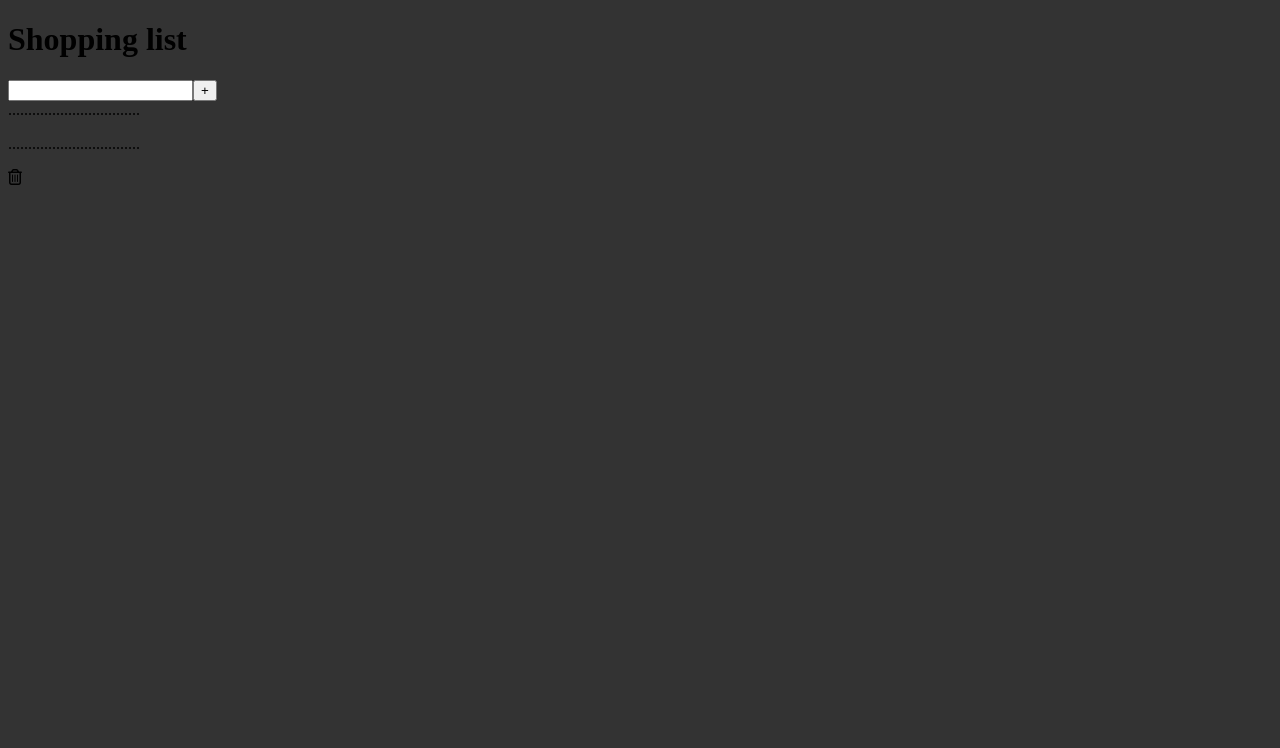
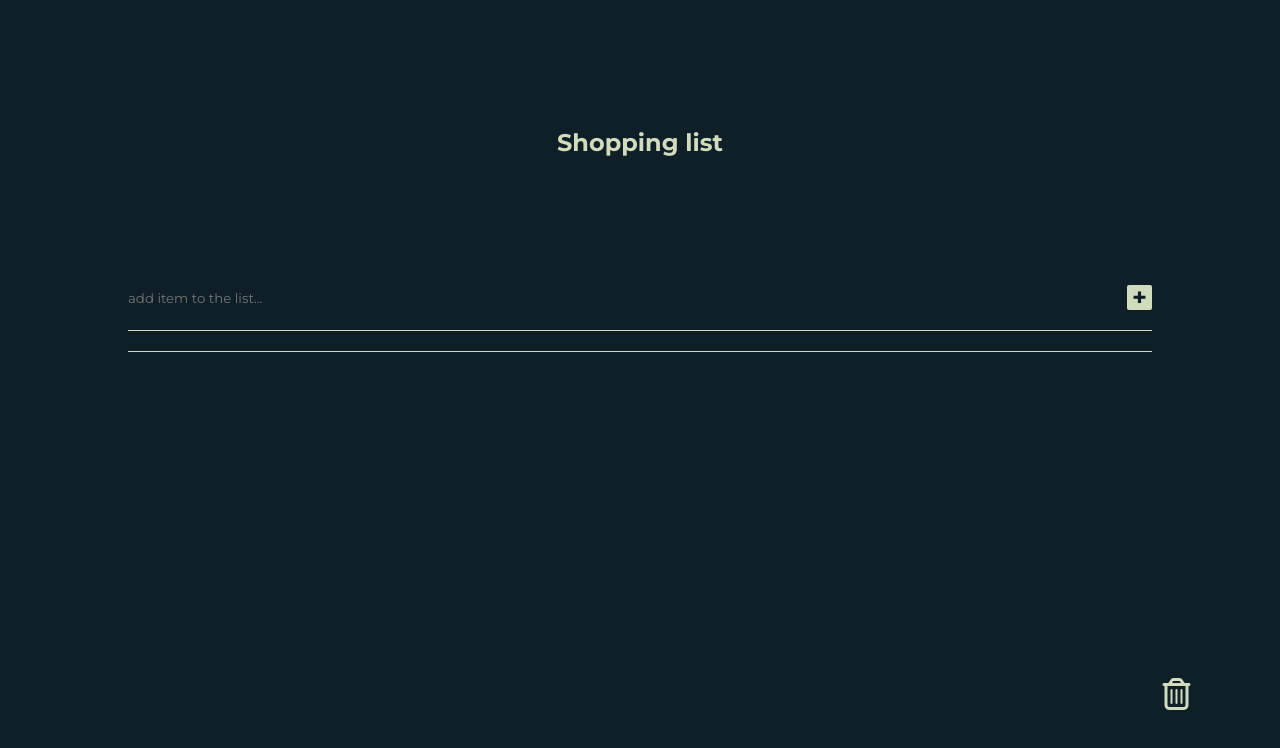
Before and after one commit to GorskiMaciej/shopping-list, a plain HTML site: page index.html in a window 1280 px wide. Drawn offline with Linux system fonts and the light colour scheme.

Commit message:
Adding style to app

```diff
--- a/index.html
+++ b/index.html
@@ -6,27 +6,27 @@
     <meta name="viewport" content="width=device-width, initial-scale=1.0">
     <meta http-equiv="X-UA-Compatible" content="ie=edge">
     <title>Shopping List</title>
+    <link href="https://fonts.googleapis.com/css?family=Montserrat:400,700&display=swap&subset=latin-ext"
+        rel="stylesheet">
     <link rel="stylesheet" href="style.css">
     <script src="https://kit.fontawesome.com/d7f104decb.js"></script>
 </head>
 
 <body>
-    <div class="wrapper">
-        <h1>Shopping list</h1>
-        <section>
-            <form action="">
-                <input type="text" class="addingItem"><button>+</button>
-            </form>
-            <div>
-                <div class="underline">.................................</div>
-                <ul class="toBuy"></ul>
-                <div class="underline">.................................</div>
-                <ul class="bought"></ul>
-            </div>
-            <div class="resetBtn"><i class="far fa-trash-alt"></i></div>
-
-        </section>
-    </div>
+    <section class="app">
+        <h1 class="app__h1">Shopping list</h1>
+        <form action="" class="app__form">
+            <input type="text" placeholder="add item to the list..." class="app__input addingItem"><button
+                class="app__btn">+</button>
+        </form>
+        <div class="app__div app__div--container">
+            <div class="app__div app__div--underline"></div>
+            <ul class="app__ul toBuy"></ul>
+            <div class="app__div--underline"></div>
+            <ul class="app__ul bought"></ul>
+        </div>
+        <div class="app__div resetBtn"><i class="app__i app__i--reset far fa-trash-alt fa-2x"></i></div>
+    </section>
 
 
     <script src="main.js"></script>
--- a/main.js
+++ b/main.js
@@ -10,9 +10,9 @@ const inputSearch = document.querySelector('.search');
 const removeItem = (e, buy, bought) => {
     const choosenElementKey = e.target.parentNode.dataset.key;
     const ulClass = e.target.parentNode.parentNode.className;
-    if (ulClass === "toBuy") {
+    if (ulClass === "app__ul toBuy") {
         buy.splice(choosenElementKey, 1);
-    } else if (ulClass === "bought") {
+    } else if (ulClass === "app__ul bought") {
         bought.splice(choosenElementKey, 1);
     }
     renderList(buy, ulToBuy);
@@ -22,10 +22,10 @@ const removeItem = (e, buy, bought) => {
 const moveItem = (e, buy, bought) => {
     const choosenElementKey = e.target.parentNode.dataset.key;
     const ulClass = e.target.parentNode.parentNode.className;
-    if (ulClass === "toBuy") {
+    if (ulClass === "app__ul toBuy") {
         bought.push(buy[choosenElementKey]);
         buy.splice(choosenElementKey, 1);
-    } else if (ulClass === "bought") {
+    } else if (ulClass === "app__ul bought") {
         buy.push(bought[choosenElementKey]);
         bought.splice(choosenElementKey, 1);
     }
@@ -48,12 +48,13 @@ const addItem = (e) => {
     input.value = "";
     const newItem = document.createElement('li');
     newItem.classList.add("toBuy");
+    newItem.classList.add("app__li");
     newItem.innerHTML = `<i></i><span>${inputText}</span><i></i>`;
-    newItem.querySelector('i').className = "far fa-square";
+    newItem.querySelector('i').className = "app__i app__i--move far fa-square";
     newItem.querySelector('i').addEventListener('click', (e) => {
         moveItem(e, ulToBuyArray, ulBoughtArray)
     });
-    newItem.querySelector('i:nth-of-type(2)').className = "fas fa-window-close";
+    newItem.querySelector('i:nth-of-type(2)').className = "app__i app__i--close fas fa-window-close";
     newItem.querySelector('i:nth-of-type(2)').addEventListener('click', (e) => {
         removeItem(e, ulToBuyArray, ulBoughtArray)
     })
--- a/style.css
+++ b/style.css
@@ -1,3 +1,95 @@
+html {
+    --darkbackgroundColor: #0f1f27;
+    --text: #D1DBBD;
+    --textBought: rgb(90, 92, 85);
+}
+
+* {
+    margin: 0;
+    padding: 0;
+    font-family: 'Montserrat', sans-serif;
+    color: var(--text);
+}
+
 body {
-    background-color: #333;
+    padding: 5vw;
+    background-color: var(--darkbackgroundColor);
+
 }
+
+.app {
+    /* margin: 5vw; */
+    padding: 5vw;
+    min-height: calc(100vh - 20vw);
+    /* background-color: #D1DBBD; */
+}
+
+.app__h1 {
+    margin: 0 0 10vw 0;
+    text-align: center;
+}
+
+.app__form {
+    position: relative;
+    width: 100%;
+}
+
+.app__btn {
+    position: absolute;
+    box-sizing: border-box;
+    right: 0;
+    width: 25px;
+    height: 25px;
+    display: inline-block;
+    background-color: #D1DBBD;
+    color: var(--darkbackgroundColor);
+    border: none;
+    border-radius: 2px;
+    line-height: 25px;
+    font-size: 25px;
+    font-weight: bold;
+}
+
+.app__input {
+    box-sizing: border-box;
+    /* padding: 5px; */
+    width: calc(100% - 35px);
+    height: 25px;
+    background-color: var(--darkbackgroundColor);
+    border: 0 solid var(--darkbackgroundColor);
+}
+
+.app__li {
+    margin: 5px 0;
+    position: relative;
+    width: 100%;
+    list-style-type: none;
+}
+
+.app__ul {}
+
+.app__div {}
+
+.app__div--underline {
+    margin: 20px 0;
+    width: 100%;
+    border-bottom: 1px solid var(--text);
+
+}
+
+.app__i {}
+
+.app__i--move {
+    margin-right: 10px;
+}
+
+.app__i--close {
+    position: absolute;
+    right: 0;
+}
+
+.app__i--reset {
+    position: fixed;
+    bottom: 7vw;
+    right: 7vw;
+}
```
